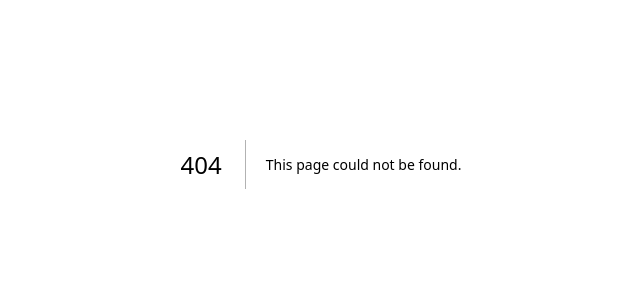
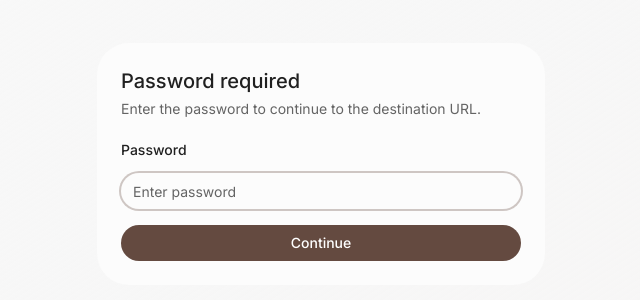
Before and after one commit to gameupyourlife/url.dev, a Next.js app: page /s/1/access in a window 1280 px wide. Before the commit this address had no page. Shown: the part 236-536 px from the top of the page, without its empty margins (319-959 px from the left). Built offline with nearby package versions, Linux system fonts and the light colour scheme.

Commit message:
feat: implement fullscreen background component and enhance access page for short links

```diff
--- a/app/(auth)/layout.tsx
+++ b/app/(auth)/layout.tsx
@@ -1,20 +1,13 @@
+import FullscreenBackground from "@/components/fullscreen-background";
+
 export default function AuthLayout({
     children,
 }: {
     children: React.ReactNode;
 }) {
     return (
-        <div className="bg-gradient-to-br from-background via-muted/50 to-primary/5 relative overflow-hidden flex flex-col flex-1 h-screen">
-            {/* Decorative background elements */}
-            {/* <div className="absolute inset-0 bg-grid-pattern opacity-[0.01]"></div> */}
-            {/* <div className="absolute top-10 left-10 w-72 h-72 bg-primary/20 rounded-full blur-3xl"></div> */}
-            {/* <div className="absolute bottom-10 right-10 w-96 h-96 bg-accent/20 rounded-full blur-3xl"></div> */}
-            {/* <div className="absolute top-1/2 left-1/3 w-64 h-64 bg-muted/30 rounded-full blur-2xl"></div> */}
-
-            {/* Content */}
-            <div className="relative z-10 flex items-center justify-center p-4 flex-1">
-                <div className="max-w-md w-full space-y-8 ">{children}</div>
-            </div>
-        </div>
+        <FullscreenBackground>
+            <div className="max-w-md w-full space-y-8 ">{children}</div>
+        </FullscreenBackground>
     );
 }
--- a/app/actions/short-urls.ts
+++ b/app/actions/short-urls.ts
@@ -222,8 +222,6 @@ export async function getShortUrlsPaginated({ page = 1, pageSize = 25, search, s
     const session = await isAuthenticated({ behavior: "error", permissions: { shortUrl: ["read"] } });
     const orgId = session.session.activeOrganizationId;
 
-    console.log("orgId:", orgId);
-
     const whereClauses: any[] = [];
     if (orgId) whereClauses.push(eq(shortUrl.organizationId, orgId));
     else whereClauses.push(eq(shortUrl.userId, session.user.id));
--- a/app/dashboard/layout.tsx
+++ b/app/dashboard/layout.tsx
@@ -56,7 +56,6 @@ export default async function Layout({
                         >
                             <DashboardTabsClient
                                 session={session}
-                                activeOrganization={activeOrganization}
                                 organizations={usersOrganizations}
                             />
                         </Tabs>
--- a/app/dashboard/page.tsx
+++ b/app/dashboard/page.tsx
@@ -89,7 +89,7 @@ export default async function DashboardPage() {
                                     </span>
                                     <span className="font-semibold">{metrics.totalUrls}</span>
                                 </div>
-                                <div className="flex items-center justify-between p-3 rounded-lg bg-muted/50">
+                                {/* <div className="flex items-center justify-between p-3 rounded-lg bg-muted/50">
                                     <span className="text-sm text-muted-foreground">
                                         Clicks this month
                                     </span>
@@ -100,7 +100,7 @@ export default async function DashboardPage() {
                                         Clicks today
                                     </span>
                                     <span className="font-semibold">{metrics.todayClicks ?? "-"}</span>
-                                </div>
+                                </div> */}
                             </div>
                             <Button variant="outline" size="sm" className="w-full" asChild>
                                 <Link href="/dashboard/urls">
--- /dev/null
+++ b/app/s/[slug]/access/page.tsx
@@ -0,0 +1,114 @@
+import FullscreenBackground from "@/components/fullscreen-background";
+import { Button } from "@/components/ui/button";
+import { Card, CardContent, CardDescription, CardHeader, CardTitle } from "@/components/ui/card";
+import { Input } from "@/components/ui/input";
+import { Label } from "@/components/ui/label";
+import Link from "next/link";
+
+type AccessReason =
+    | "not-found"
+    | "inactive"
+    | "expired"
+    | "limit"
+    | "password-required"
+    | "password-invalid";
+
+const reasonContent: Record<AccessReason, { title: string; description: string }> = {
+    "not-found": {
+        title: "Short link not found",
+        description: "The short link does not exist or may have been removed.",
+    },
+    inactive: {
+        title: "Link is deactivated",
+        description: "This short link is currently disabled by its owner.",
+    },
+    expired: {
+        title: "Link has expired",
+        description: "This short link passed its expiration date and is no longer available.",
+    },
+    limit: {
+        title: "Click limit reached",
+        description: "This short link reached its maximum number of allowed visits.",
+    },
+    "password-required": {
+        title: "Password required",
+        description: "Enter the password to continue to the destination URL.",
+    },
+    "password-invalid": {
+        title: "Invalid password",
+        description: "The provided password is incorrect. Please try again.",
+    },
+};
+
+function getReason(value?: string): AccessReason {
+    if (!value) return "password-required";
+
+    if (value in reasonContent) {
+        return value as AccessReason;
+    }
+
+    return "password-required";
+}
+
+export default async function ShortLinkAccessPage({
+    params,
+    searchParams,
+}: {
+    params: Promise<{ slug: string }>;
+    searchParams: Promise<{ reason?: string }>;
+}) {
+    const { slug } = await params;
+    const query = await searchParams;
+
+    const reason = getReason(query.reason);
+    const content = reasonContent[reason];
+    const requiresPassword =
+        reason === "password-required" || reason === "password-invalid";
+
+    return (
+        <FullscreenBackground>
+            {/* <div className="max-w-md w-full space-y-8 ">{children}</div> */}
+
+            <Card className="max-w-md w-full">
+                <CardHeader>
+                    <CardTitle className="text-lg md:text-xl">{content.title}</CardTitle>
+                    <CardDescription className="text-xs md:text-sm">
+                        {content.description}
+                    </CardDescription>
+                </CardHeader>
+                <CardContent>
+                    {requiresPassword ? (
+                        <form action={`/s/${encodeURIComponent(slug)}`} method="get" className="flex flex-col gap-4">
+                            <Label htmlFor="password">
+                                Password
+                            </Label>
+                            <Input
+                                id="password"
+                                name="password"
+                                type="password"
+                                required
+                                autoFocus
+                                placeholder="Enter password"
+                            />
+                            <Button
+                                className="w-full"
+                                type="submit"
+                            >
+                                Continue
+                            </Button>
+                        </form>
+                    ) : (
+                        <div className="">
+                            <Link
+                                href="/"
+                            >
+                                Back to homepage
+                            </Link>
+                        </div>
+                    )}
+                </CardContent>
+            </Card>
+
+        </FullscreenBackground>
+    );
+}
--- a/app/s/[slug]/route.ts
+++ b/app/s/[slug]/route.ts
@@ -1,15 +1,23 @@
-import { NextRequest, NextResponse } from "next/server";
+import { after, NextRequest, NextResponse } from "next/server";
 import { db } from "@/lib/db";
 import { shortUrl, click } from "@/lib/db/schema";
-import { eq } from "drizzle-orm";
+import { and, eq, lt, sql } from "drizzle-orm";
 import { nanoid } from "nanoid";
+import { timingSafeEqual } from "node:crypto";
 import {
     extractAnalyticsDataWithCountry,
     parseReferer,
-    getDeviceCategory,
 } from "@/lib/analytics";
 import { resolveRedirectForCountry } from "@/lib/redirects";
 import { ShortUrl } from "@/lib/db/types";
+
+type AccessErrorReason =
+    | "not-found"
+    | "inactive"
+    | "expired"
+    | "limit"
+    | "password-required"
+    | "password-invalid";
 
 export async function GET(
     req: NextRequest,
@@ -24,43 +32,27 @@ export async function GET(
         });
 
         if (!url) {
-            return NextResponse.json(
-                { error: "URL not found" },
-                { status: 404 }
-            );
+            return accessError(req, slug, "not-found", "URL not found", 404);
         }
 
-        // Check if URL is active
-        if (!url.isActive) {
-            return NextResponse.json(
-                { error: "This URL has been deactivated" },
-                { status: 410 }
-            );
+        const blockedResponse = getAccessRestrictionResponse(req, slug, url);
+        if (blockedResponse) {
+            return blockedResponse;
         }
 
-        // Check if URL has expired
-        if (url.expiresAt && new Date(url.expiresAt) < new Date()) {
-            return NextResponse.json(
-                { error: "This URL has expired" },
-                { status: 410 }
-            );
+        // Reserve click slot atomically so click limits remain correct under load.
+        const reserved = await reserveClickSlot(url);
+        if (!reserved) {
+            return accessError(req, slug, "limit", "This URL has reached its maximum click limit", 410);
         }
 
-        // Check if max clicks reached
-        if (url.maxClicks && url.clickCount >= url.maxClicks) {
-            return NextResponse.json(
-                { error: "This URL has reached its maximum click limit" },
-                { status: 410 }
-            );
-        }
-
-        // Extract comprehensive analytics data with country lookup
-        const analytics = await recordUrlAnalytics(req, slug, url);
+        const requestCountry = getRequestCountryCode(req);
 
         // Resolve country-specific redirect target (if configured in metadata)
-        const { target: resolvedTarget, matchedRule } = resolveRedirectForCountry(url.originalUrl, url.metadata, analytics.country?.code || analytics.cfCountry || undefined);
+        const { target: resolvedTarget, matchedRule } = resolveRedirectForCountry(url.originalUrl, url.metadata, requestCountry);
 
-        let searchParams = new URLSearchParams(analytics.searchParams || {});
+        const searchParams = new URLSearchParams(req.nextUrl.searchParams);
+        searchParams.delete("password");
 
         // Add utm parameters to the resolved target if they exist
         url.utmCampaign && searchParams.set("utm_campaign", url.utmCampaign);
@@ -73,8 +65,16 @@ export async function GET(
         const redirectTarget = resolvedTarget.startsWith("/") ? new URL(resolvedTarget, url.originalUrl).toString() : resolvedTarget;
 
         if (matchedRule) {
-            console.log(`Country redirect applied for slug=${slug} country=${analytics.country?.code || analytics.cfCountry} => target=${redirectTarget}`);
+            console.log(`Country redirect applied for slug=${slug} country=${requestCountry} => target=${redirectTarget}`);
         }
+
+        after(async () => {
+            try {
+                await collectUrlAnalytics(req, slug, url.id);
+            } catch (error) {
+                console.error(`Analytics collection failed for slug=${slug}:`, error);
+            }
+        });
 
         const urlObj = new URL(redirectTarget);
         urlObj.search = searchParams.toString();
@@ -89,7 +89,104 @@ export async function GET(
     }
 }
 
-async function recordUrlAnalytics(req: NextRequest, slug: string, url: ShortUrl) {
+function isHtmlRequest(req: NextRequest) {
+    const accept = req.headers.get("accept") || "";
+    return accept.includes("text/html");
+}
+
+function accessPageUrl(req: NextRequest, slug: string, reason: AccessErrorReason) {
+    const url = req.nextUrl.clone();
+    url.pathname = `/s/${encodeURIComponent(slug)}/access`;
+    url.search = "";
+    url.searchParams.set("reason", reason);
+    return url;
+}
+
+function accessError(
+    req: NextRequest,
+    slug: string,
+    reason: AccessErrorReason,
+    message: string,
+    status: number,
+) {
+    if (isHtmlRequest(req)) {
+        return NextResponse.redirect(accessPageUrl(req, slug, reason), 302);
+    }
+
+    return NextResponse.json({ error: message }, { status });
+}
+
+function getRequestPassword(req: NextRequest) {
+    return req.nextUrl.searchParams.get("password") || req.headers.get("x-url-password") || undefined;
+}
+
+function getRequestCountryCode(req: NextRequest) {
+    const candidate = req.headers.get("cf-ipcountry") || req.headers.get("x-vercel-ip-country") || req.headers.get("x-country-code");
+
+    if (!candidate) {
+        return undefined;
+    }
+
+    const normalized = candidate.trim().toUpperCase();
+    return /^[A-Z]{2}$/.test(normalized) ? normalized : undefined;
+}
+
+function passwordsMatch(expected: string, actual: string) {
+    const expectedBuffer = Buffer.from(expected);
+    const actualBuffer = Buffer.from(actual);
+
+    if (expectedBuffer.length !== actualBuffer.length) {
+        return false;
+    }
+
+    return timingSafeEqual(expectedBuffer, actualBuffer);
+}
+
+function getAccessRestrictionResponse(req: NextRequest, slug: string, url: ShortUrl) {
+    if (!url.isActive) {
+        return accessError(req, slug, "inactive", "This URL has been deactivated", 410);
+    }
+
+    if (url.expiresAt && new Date(url.expiresAt) < new Date()) {
+        return accessError(req, slug, "expired", "This URL has expired", 410);
+    }
+
+    if (typeof url.maxClicks === "number" && url.clickCount >= url.maxClicks) {
+        return accessError(req, slug, "limit", "This URL has reached its maximum click limit", 410);
+    }
+
+    if (url.password) {
+        const suppliedPassword = getRequestPassword(req);
+        if (!suppliedPassword) {
+            return accessError(req, slug, "password-required", "Password required", 401);
+        }
+
+        if (!passwordsMatch(url.password, suppliedPassword)) {
+            return accessError(req, slug, "password-invalid", "Password invalid", 401);
+        }
+    }
+
+    return null;
+}
+
+async function reserveClickSlot(url: ShortUrl) {
+    const maxClickUpdateWhere = typeof url.maxClicks === "number"
+        ? and(eq(shortUrl.id, url.id), lt(shortUrl.clickCount, url.maxClicks))
+        : eq(shortUrl.id, url.id);
+
+    const updatedRows = await db
+        .update(shortUrl)
+        .set({
+            clickCount: sql`${shortUrl.clickCount} + 1`,
+            lastClickedAt: new Date(),
+        })
+        .where(maxClickUpdateWhere)
+        .returning({ id: shortUrl.id });
+
+    return updatedRows.length > 0;
+}
+
+async function collectUrlAnalytics(req: NextRequest, slug: string, shortUrlId: string) {
     const analytics = await extractAnalyticsDataWithCountry(req, slug);
     const refererInfo = parseReferer(analytics.referer);
     const urlObj = new URL(req.url);
@@ -99,13 +196,10 @@ async function recordUrlAnalytics(req: NextRequest, slug: string, url: ShortUrl)
     const utmMedium = urlObj.searchParams.get("utm_medium");
     const utmCampaign = urlObj.searchParams.get("utm_campaign");
 
-    // Record analytics and increment click count atomically using a transaction
-    db.transaction(async (tx) => {
-        // Insert comprehensive analytics record
-        await tx.insert(click).values({
-            id: nanoid(),
-            shortUrlId: url.id,
-            shortCode: slug,
+    // Insert analytics as a best-effort background operation.
+    await db.insert(click).values({
+        id: nanoid(),
+        shortUrlId,
 
             // Request info
             ipAddress: analytics.ip !== "unknown" ? analytics.ip : null,
@@ -164,17 +258,6 @@ async function recordUrlAnalytics(req: NextRequest, slug: string, url: ShortUrl)
             // UTM parameters
             utmSource: utmSource || null,
             utmMedium: utmMedium || null,
-            utmCampaign: utmCampaign || null,
-        });
-
-        // Increment click count and update last clicked timestamp
-        await tx
-            .update(shortUrl)
-            .set({
-                clickCount: url.clickCount + 1,
-                lastClickedAt: new Date(),
-            })
-            .where(eq(shortUrl.id, url.id));
+        utmCampaign: utmCampaign || null,
     });
-    return analytics;
 }
--- /dev/null
+++ b/components/fullscreen-background.tsx
@@ -0,0 +1,16 @@
+export default function FullscreenBackground({ children }: { children: React.ReactNode }) {
+    return (
+        <div className="fixed inset-0 bg-gradient-to-br from-background via-muted/50 to-primary/5 -z-10">
+            {/* Decorative background elements */}
+            {/* <div className="absolute inset-0 bg-grid-pattern opacity-[0.01]"></div>
+            <div className="absolute top-10 left-10 w-72 h-72 bg-primary/20 rounded-full blur-3xl"></div>
+            <div className="absolute bottom-10 right-10 w-96 h-96 bg-accent/20 rounded-full blur-3xl"></div>
+            <div className="absolute top-1/2 left-1/3 w-64 h-64 bg-muted/30 rounded-full blur-2xl"></div> */}
+
+            {/* Content */}
+            <div className="relative z-10 flex items-center justify-center p-4 flex-1 h-screen">
+                {children}
+            </div>
+        </div>
+    );
+}
```
